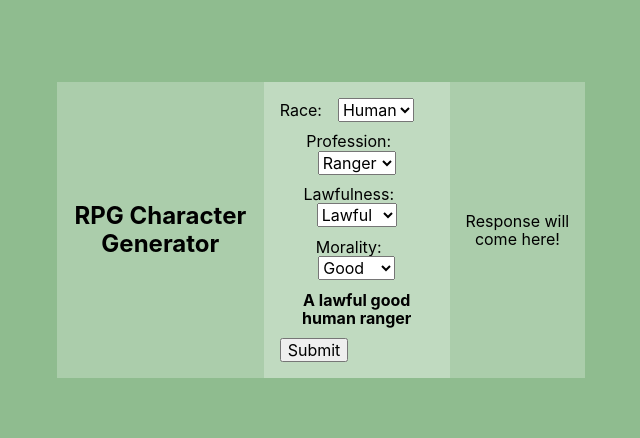
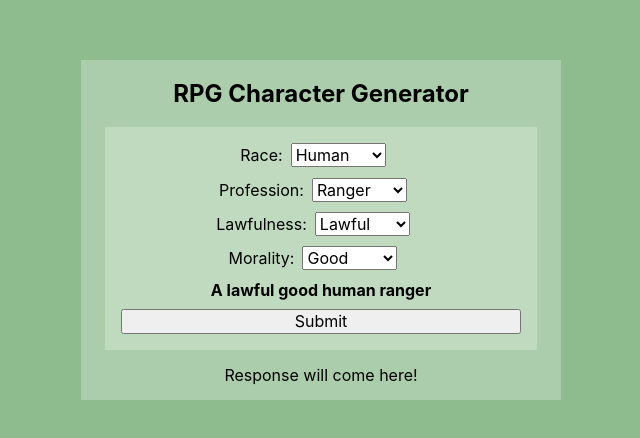
Before and after one commit to nHellstrom/gpt-character-maker, a React (Create React App) app: page / in a window 1280 px wide. Shown: the part 170-608 px from the top of the page, without its empty margins (319-959 px from the left). Built offline with nearby package versions, Linux system fonts and the light colour scheme.

Commit message:
Add toggleable custom input for all fields

```diff
--- a/src/Components/CharacterMaker.css
+++ b/src/Components/CharacterMaker.css
@@ -1,15 +1,26 @@
 .CharacterMaker {
-    width: 33rem;
+    width: 30rem;
     background-color: rgba(255,255,255,0.25);
     display: flex;
+    flex-direction: column;
     align-items: center;
+    justify-content: space-between;
 }
 
 .CharacterMaker__Form {
+    width: 25rem;
     background-color: rgba(255,255,255,0.25);
     padding: 1rem;
     display: flex;
     gap:0.65rem;
     flex-direction: column;
-    align-items: flex-start
+    justify-content: space-between;
 }
+
+.CharacterMaker__Selector {
+    margin: 0 1rem 0 0.5rem;
+}
+
+.CharacterMaker__FormCustomInput {
+    width: 8rem;
+}
--- a/src/Components/CharacterMaker.tsx
+++ b/src/Components/CharacterMaker.tsx
@@ -48,38 +48,46 @@ const CharacterMaker = () => {
     return <section className="CharacterMaker">
         <h2>RPG Character Generator</h2>
         <form className="CharacterMaker__Form">
-            <label>Race:&emsp;
-            <select value={race} onChange={e => setRace(e.target.value)}>
+            <label>Race:
+            <select value={race} onChange={e => setRace(e.target.value)} className="CharacterMaker__Selector">
                 <option value="human">Human</option>
                 <option value="orc">Orc</option>
                 <option value="elf">Elf</option>
                 <option value="dwarf">Dwarf</option>
+                <option value="">Custom...</option>
             </select>
+                {!["human","orc","elf","dwarf"].includes(race) ? <input type ="text" className="CharacterMaker__FormCustomInput" onChange={e => setRace(e.target.value)}></input> : ""}
             </label>
 
-            <label>Profession:&emsp;
-            <select value={role} onChange={e => setRole(e.target.value)}>
+            <label>Profession:
+            <select value={role} onChange={e => setRole(e.target.value)} className="CharacterMaker__Selector">
                 <option value="ranger">Ranger</option>
                 <option value="warrior">Warrior</option>
                 <option value="wizard">Wizard</option>
                 <option value="thief">Thief</option>
+                <option value="">Custom...</option>
             </select>
+                {!["ranger","warrior","wizard","thief"].includes(role) ? <input type ="text" className="CharacterMaker__FormCustomInput" onChange={e => setRole(e.target.value)}></input> : ""}
             </label>
 
-            <label>Lawfulness:&emsp;
-            <select value={alignmentX} onChange={e => setAlignmentX(e.target.value)}>
+            <label>Lawfulness:
+            <select value={alignmentX} onChange={e => setAlignmentX(e.target.value)} className="CharacterMaker__Selector">
                 <option value="lawful">Lawful</option>
                 <option value="neutral">Neutral</option>
                 <option value="chaotic">Chaotic</option>
+                <option value="">Custom...</option>
             </select>
+            {!["lawful","neutral","chaotic"].includes(alignmentX) ? <input type ="text" className="CharacterMaker__FormCustomInput" onChange={e => setAlignmentX(e.target.value)}></input> : ""}
             </label>
 
-            <label>Morality:&emsp;
-            <select value={alignmentY} onChange={e => setAlignmentY(e.target.value)}>
+            <label>Morality:
+            <select value={alignmentY} onChange={e => setAlignmentY(e.target.value)} className="CharacterMaker__Selector">
                 <option value="good">Good</option>
                 <option value="neutral">Neutral</option>
                 <option value="evil">Evil</option>
+                <option value="">Custom...</option>
             </select>
+            {!["good","neutral","evil"].includes(alignmentY) ? <input type ="text" className="CharacterMaker__FormCustomInput" onChange={e => setAlignmentY(e.target.value)}></input> : ""}
             </label>
 
             <b>A {alignmentX} {alignmentY} {race} {role}</b>
```
Also changed, not shown: src/App.css (+0 -35 lines).
